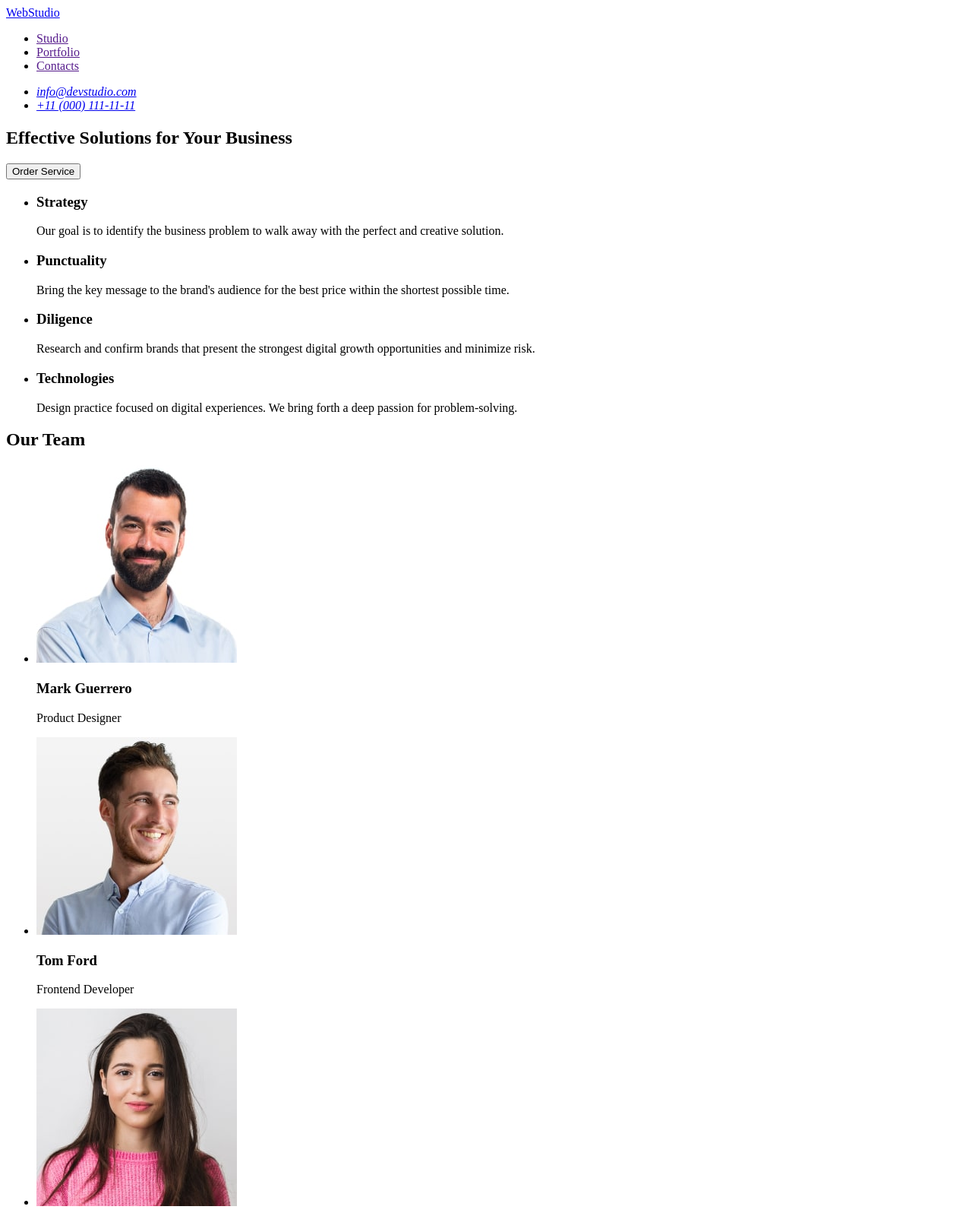
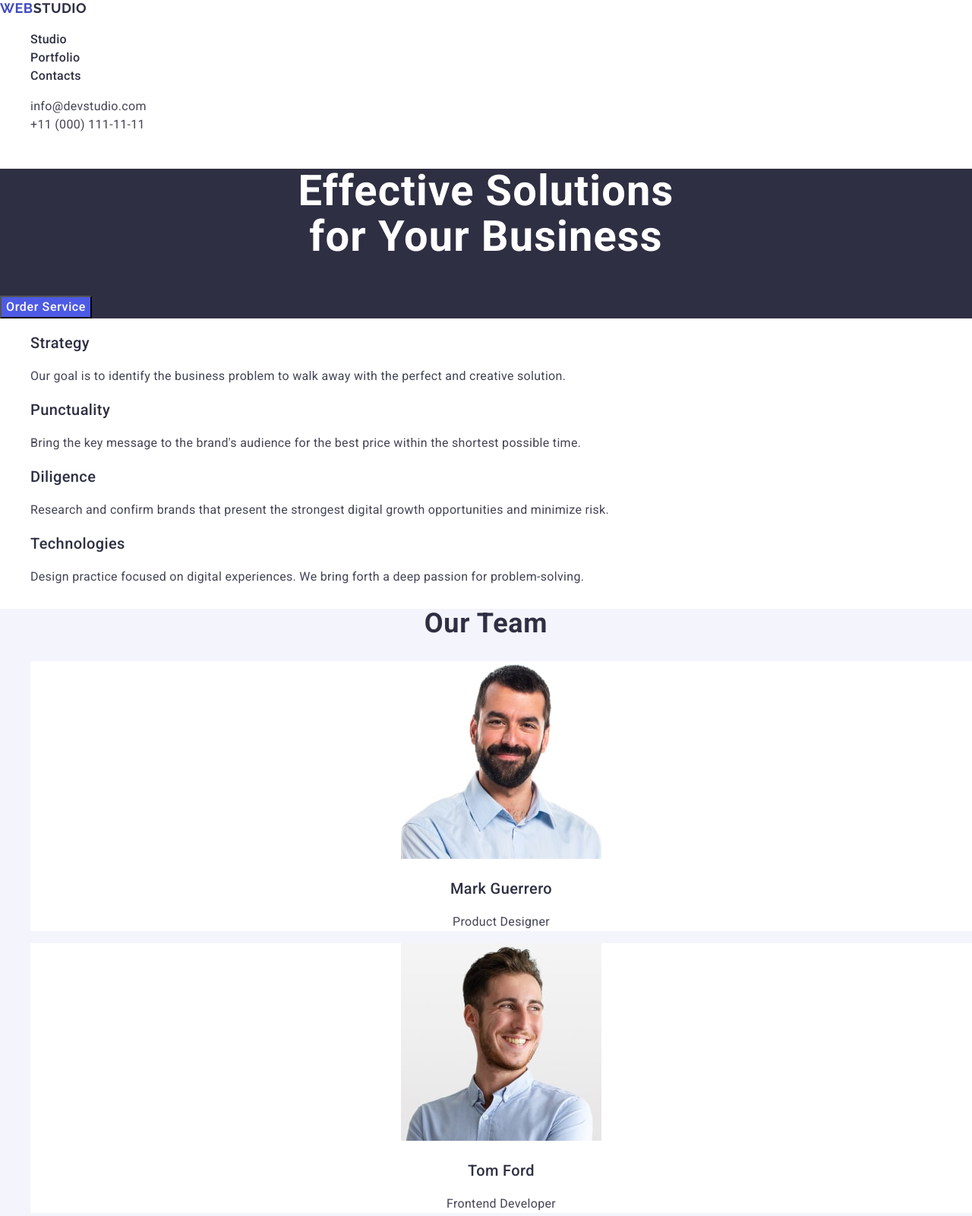
Before and after one commit to Sopizhenko/goit-markup-hw-06, a plain HTML site: page index.html in a window 1280 px wide. Shown: the top 1600 px of the page at 76% size. Drawn offline with nearby package versions, Linux system fonts and the light colour scheme.

Commit message:
- added section portfolio and styles

```diff
--- /dev/null
+++ b/css/style.css
@@ -0,0 +1,149 @@
+:root {
+	/* Colors */
+	--iris: #4d5ae5;
+	--ocean: #404bbf;
+	--navy-blue: #2e2f42;
+	--green: #31d0aa;
+	--slate: #434455;
+	--light-slate: #8e8f99;
+	--cornflower: #e7e9fc;
+	--cloud: #f4f4fd;
+	--navy-blue-modal: rgba(46, 47, 66, 0.4);
+	--grey: rgba(46, 47, 66, 0.7);
+	--white: #fff;
+	--dairy: #fcfcfc;
+
+	/* Fonts */
+	--font-family: "Roboto", sans-serif;
+	--secondary-font: "Raleway", sans-serif;
+
+
+	--font-weight-medium: 500;
+}
+
+body {
+	font-family: var(--font-family);
+	color: var(--slate);
+	background-color: var(--white);
+	line-height: 1.5;
+	letter-spacing: 0.02em;
+}
+
+a {
+	color: inherit;
+	text-decoration: none;
+}
+
+a:hover,
+a:focus {
+	color: var(--ocean);
+}
+
+ul {
+	list-style-type: none;
+}
+
+button {
+	cursor: pointer;
+}
+
+h2, h3 {
+	color: var(--navy-blue);
+	letter-spacing: 0.02em;
+}
+
+h2 {
+	font-size: 36px;
+	line-height: 1.11;
+	text-align: center;
+	text-transform: capitalize;
+
+}
+
+h3 {
+	font-size: 20px;
+	line-height: 1.2;
+	font-weight: var(--font-weight-medium);
+}
+
+address {
+	font-style: normal;
+}
+
+/*#region Header*/
+.logo {
+	font-family: var(--secondary-font);
+	font-size: 18px;
+	font-weight: 700;
+	color: var(--iris);
+	text-transform: uppercase;
+	line-height: 1.17;
+	letter-spacing: 0.03em;
+}
+
+.header-logo span {
+	color: var(--navy-blue)
+}
+
+.nav-menu-link {
+	color: var(--navy-blue);
+	font-weight: var(--font-weight-medium);
+}
+/*#endregion */
+
+/*#region Hero*/
+.hero-image {
+	background-color: var(--navy-blue);
+	color: var(--white);
+}
+
+.hero-text {
+	font-size: 56px;
+	line-height: 1.07;
+	text-align: center;
+	letter-spacing: 0.02em;
+}
+
+.hero-button {
+	font-family: inherit;
+	color: inherit;
+	background-color: var(--iris);
+	font-weight: var(--font-weight-medium);
+	line-height: 1.5;
+	letter-spacing: 0.04em;
+}
+
+.hero-button:hover,
+.hero-button:focus {
+	background-color: var(--ocean);
+}
+/*#endregion */
+
+/*#region Advantages*/
+/*#endregion */
+
+/*#region Team*/
+.team {
+	background-color: var(--cloud);
+}
+
+.team .card {
+	text-align: center;
+	background-color: var(--white);
+}
+/*#endregion */
+
+/*#region Portfolio*/
+
+/*#endregion */
+
+/*#region Footer*/
+footer {
+	color: var(--cloud);
+	background-color: var(--navy-blue);
+}
+
+.footer-logo {
+	color: var(--cloud);
+}
+/*#endregion */
--- a/index.html
+++ b/index.html
@@ -4,62 +4,80 @@
     <meta charset="UTF-8" />
     <meta name="viewport" content="width=device-width, initial-scale=1.0" />
     <title>Webstudio</title>
+    <link rel="preconnect" href="https://fonts.googleapis.com" />
+    <link rel="preconnect" href="https://fonts.gstatic.com" crossorigin />
+    <link
+      href="https://fonts.googleapis.com/css2?family=Raleway:ital,wght@0,100..900;1,100..900&family=Roboto:wght@400;500;700&display=swap"
+      rel="stylesheet"
+    />
+    <link
+      rel="stylesheet"
+      href="https://cdn.jsdelivr.net/npm/modern-normalize@2.0.0/modern-normalize.min.css"
+    />
+    <link rel="stylesheet" href="./css/style.css" />
   </head>
   <body>
     <header>
       <nav>
-        <a href="/">WebStudio</a>
-        <ul>
-          <li><a href="">Studio</a></li>
-          <li><a href="">Portfolio</a></li>
-          <li><a href="">Contacts</a></li>
+        <a class="logo header-logo" href="/">Web<span>Studio</span></a>
+        <ul class="nav-menu">
+          <li><a class="nav-menu-link" href="./index.html">Studio</a></li>
+          <li><a class="nav-menu-link" href="">Portfolio</a></li>
+          <li><a class="nav-menu-link" href="">Contacts</a></li>
         </ul>
       </nav>
-      <address>
-        <ul>
-          <li>
-            <a href="mailto:info@devstudio.com">info@devstudio.com</a>
+      <address class="contacts">
+        <ul class="contacts-list">
+          <li class="contact-item">
+            <a class="contact-link" href="mailto:info@devstudio.com"
+              >info@devstudio.com</a
+            >
           </li>
-          <li>
-            <a href="tel:+110001111111">+11 (000) 111-11-11</a>
+          <li class="contact-item">
+            <a class="contact-link" href="tel:+110001111111"
+              >+11 (000) 111-11-11</a
+            >
           </li>
         </ul>
       </address>
     </header>
 
     <main>
-      <section>
-        <h1>Effective Solutions for Your Business</h1>
-        <button type="button">Order Service</button>
+      <section class="hero-image">
+        <h1 class="hero-text">
+          Effective Solutions<br />
+          for Your Business
+        </h1>
+        <button class="hero-button" type="button">Order Service</button>
       </section>
 
-      <section>
-        <h2 hidden>Our advantages</h2>
+      <section class="advantages">
+        <h2 class="section-title" hidden>Our advantages</h2>
         <ul>
-          <li>
-            <h3>Strategy</h3>
-            <p>
+          <li class="card">
+            <h3 class="card-title">Strategy</h3>
+            <p class="card-text">
               Our goal is to identify the business problem to walk away with the
               perfect and creative solution.
             </p>
           </li>
-          <li>
-            <h3>Punctuality</h3>
-            <p>
+          <li class="card">
+            <h3 class="card-title">Punctuality</h3>
+            <p class="card-text">
               Bring the key message to the brand's audience for the best price
               within the shortest possible time.
             </p>
           </li>
-          <li>
-            <h3>Diligence</h3>
-            <p>
+          <li class="card">
+            <h3 class="card-title">Diligence</h3>
+            <p class="card-text">
               Research and confirm brands that present the strongest digital
               growth opportunities and minimize risk.
             </p>
           </li>
-          <li>
-            <h3>Technologies</h3>
-            <p>
+          <li class="card">
+            <h3 class="card-title">Technologies</h3>
+            <p class="card-text">
               Design practice focused on digital experiences. We bring forth a
               deep passion for problem-solving.
             </p>
@@ -67,56 +85,132 @@
         </ul>
       </section>
 
-      <section>
-        <h2>Our Team</h2>
+      <section class="team">
+        <h2 class="section-title">Our Team</h2>
         <ul>
-          <li>
+          <li class="card">
             <img
+              class="card-img"
               src="./images/team/img-1.jpg"
               alt=">Mark Guerrero - Product Designer"
               width="264"
               height="260"
             />
-            <h3>Mark Guerrero</h3>
-            <p>Product Designer</p>
+            <h3 class="card-title">Mark Guerrero</h3>
+            <p class="card-text">Product Designer</p>
           </li>
-          <li>
+          <li class="card">
             <img
+              class="card-img"
               src="./images/team/img-2.jpg"
               alt="om Ford - Frontend Developer"
               width="264"
               height="260"
             />
-            <h3>Tom Ford</h3>
-            <p>Frontend Developer</p>
+            <h3 class="card-title">Tom Ford</h3>
+            <p class="card-text">Frontend Developer</p>
           </li>
-          <li>
+          <li class="card">
             <img
+              class="card-img"
               src="./images/team/img-3.jpg"
               alt="Camila Garcia - Marketing"
               width="264"
               height="260"
             />
-            <h3>Camila Garcia</h3>
-            <p>Marketing</p>
+            <h3 class="card-title">Camila Garcia</h3>
+            <p class="card-text">Marketing</p>
           </li>
-          <li>
+          <li class="card">
             <img
+              class="card-img"
               src="./images/team/img-4.jpg"
               alt="Daniel Wilson - UI Designer"
               width="264"
               height="260"
             />
-            <h3>Daniel Wilson</h3>
-            <p>UI Designer</p>
+            <h3 class="card-title">Daniel Wilson</h3>
+            <p class="card-text">UI Designer</p>
+          </li>
+        </ul>
+      </section>
+
+      <section class="portfolio">
+        <h2 class="section-title">Our Portfolio</h2>
+        <ul>
+          <li class="card">
+            <img
+              class="card-img"
+              src="./images/portfolio/img-1.jpg"
+              alt="Banking App"
+              width="360"
+              height="300"
+            />
+            <h3 class="card-title">Banking App</h3>
+            <p class="card-text">App</p>
+          </li>
+          <li class="card">
+            <img
+              class="card-img"
+              src="./images/portfolio/img-2.jpg"
+              alt="Cashless Payment"
+              width="360"
+              height="300"
+            />
+            <h3 class="card-title">Cashless Payment</h3>
+            <p class="card-text">Marketing</p>
+          </li>
+          <li class="card">
+            <img
+              class="card-img"
+              src="./images/portfolio/img-3.jpg"
+              alt="Meditation App"
+              width="360"
+              height="300"
+            />
+            <h3 class="card-title">Meditation App</h3>
+            <p class="card-text">App</p>
+          </li>
+          <li class="card">
+            <img
+              class="card-img"
+              src="./images/portfolio/img-4.jpg"
+              alt="Taxi Service"
+              width="360"
+              height="300"
+            />
+            <h3 class="card-title">Taxi Service</h3>
+            <p class="card-text">Marketing</p>
+          </li>
+          <li class="card">
+            <img
+              class="card-img"
+              src="./images/portfolio/img-5.jpg"
+              alt="Screen Illustrations"
+              width="360"
+              height="300"
+            />
+            <h3 class="card-title">Screen Illustrations</h3>
+            <p class="card-text">Design</p>
+          </li>
+          <li class="card">
+            <img
+              class="card-img"
+              src="./images/portfolio/img-6.jpg"
+              alt="Online Courses"
+              width="360"
+              height="300"
+            />
+            <h3 class="card-title">Online Courses</h3>
+            <p class="card-text">Marketing</p>
           </li>
         </ul>
       </section>
     </main>
 
-    <footer>
-      <a href="/">WebStudio</a>
-      <p>
+    <footer class="footer">
+      <a class="logo" href="/">Web<span class="footer-logo">Studio</span></a>
+      <p class="footer-text">
         Increase the flow of customers and sales for your business with digital
         marketing & growth solutions.
       </p>
```
Also changed, not shown: images/portfolio/img-1.jpg (added), images/portfolio/img-2.jpg (added), images/portfolio/img-3.jpg (added), images/portfolio/img-4.jpg (added), images/portfolio/img-5.jpg (added), images/portfolio/img-6.jpg (added).
